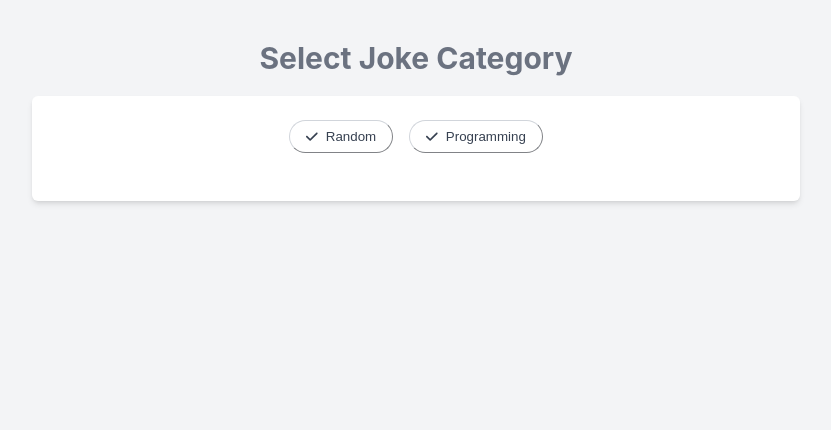
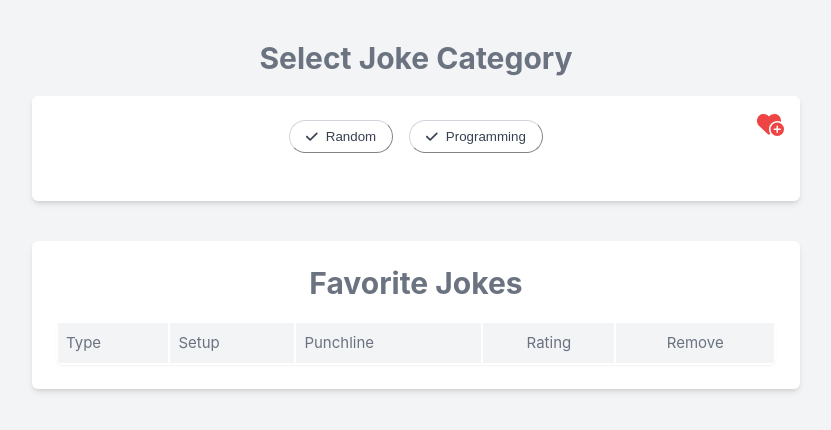
Before and after one commit to AlexandrosSeme/jokes-vue, a Vue app: page / in a window 1280 px wide. Shown: the top 430 px of the page, without its empty margins (224-1055 px from the left). Built offline with nearby package versions, Linux system fonts and the light colour scheme.

Commit message:
Add favorites table / create add-delete interaction

```diff
--- a/src/App.vue
+++ b/src/App.vue
@@ -4,7 +4,6 @@ import Jokes from './components/Jokes.vue'
 
 <template>
   <div class="min-h-screen w-full bg-gray-100 flex flex-col items-center pt-10 px-4">
-    <i class="fa-solid fa-heart"></i>
     <h1 class="text-3xl font-bold mb-5 text-gray-500 text-center w-full">Select Joke Category</h1>
     <Jokes class="w-full" />
   </div>
--- a/src/components/Jokes.vue
+++ b/src/components/Jokes.vue
@@ -1,5 +1,7 @@
 <template>
-    <div class="w-full max-w-3xl bg-white mx-auto p-6 shadow-md rounded-md">
+    <div class="w-full max-w-3xl bg-white mx-auto p-6 shadow-md rounded-md relative">
+        <font-awesome-icon @click="addJoke(joke)" icon="heart-circle-plus"
+            class="absolute top-4 right-4 text-red-500 text-2xl cursor-pointer z-10" />
         <div class="flex justify-center gap-4 mb-6">
             <button id="randomButton" @click="fetchJoke('random')" :class="buttonClass('random')">
                 <font-awesome-icon icon="check" class="mr-2" />
@@ -26,7 +28,39 @@
             </p>
         </div>
     </div>
+    <div class="mt-10 overflow-x-auto w-full max-w-3xl bg-white mx-auto p-6 shadow-md rounded-md relative">
+        <h1 class="text-3xl font-bold mb-5 text-gray-500 text-center w-full">Favorite Jokes</h1>
+        <table class="w-full table-auto border border-gray-300 rounded-md shadow-sm">
+            <thead class="bg-gray-100">
+                <tr>
+                    <th class="px-2 py-2 text-left text-gray-500">Type</th>
+                    <th class="px-2 py-2 text-left text-gray-500">Setup</th>
+                    <th class="px-2 py-2 text-left text-gray-500">Punchline</th>
+                    <th class="px-2 py-2 text-center text-gray-500">Rating</th>
+                    <th class="px-2 py-2 text-center text-gray-500">Remove</th>
+                </tr>
+            </thead>
+            <tbody>
+                <tr v-for="(joke, index) in tableJokes" class="border-t hover:bg-gray-50 transition">
+                    <td class="px-2 py-2 capitalize">{{ joke.type }}</td>
+                    <td class="px-2 py-2">{{ joke.setup }}</td>
+                    <td class="px-2 py-2">{{ joke.punchline }}</td>
+                    <td class="px-2 py-2 text-center stars">
+                        <font-awesome-icon v-for="star in 5" :icon="joke.rating >= star ? 'star' : 'star-half-alt'"
+                            class="cursor-pointer text-yellow-500 mx-0.5" @click="setRating(joke, star)" />
+                    </td>
+                    <td class="px-2 py-2 text-center">
+                        <button class="text-red-600 hover:text-red-800 transition  cursor-pointer"
+                            @click="removeJoke(joke.id)">
+                            <font-awesome-icon icon="trash" />
+                        </button>
+                    </td>
+                </tr>
+            </tbody>
+        </table>
+    </div>
 </template>
+
 
 <script setup lang="ts">
 import { ref } from 'vue'
@@ -35,6 +69,8 @@
 type JokeType = 'random' | 'programming' | null
 const selected = ref<JokeType>(null)
 const joke = ref<any | null>(null)
+const tableJokes = ref<any[]>([]);
+type RatedJoke = { id: number; type: string; setup: string; punchline: string; rating?: number }
 
 async function fetchJoke(type: JokeType) {
     selected.value = type
@@ -44,6 +80,7 @@
         } else if (type === 'programming') {
             joke.value = await getProgrammingJokes()
         }
+
         console.log('Joke fetched:', joke.value)
     } catch (error) {
         console.error('Error fetching joke:', error)
@@ -57,12 +94,34 @@
         ? `${base} button-active text-white border-transparent`
         : `${base} bg-white text-gray-700 border-gray-300 hover:bg-gray-200`
 }
+
+function addJoke(joke: RatedJoke) {
+    const exists = tableJokes.value.find(existing => existing.id === joke.id)
+    if (!exists && joke != null) {
+        tableJokes.value.push({ ...joke, rating: 0 })
+    } else {
+        console.log('Already exist')
+    }
+}
+
+
+function setRating(joke: RatedJoke, rating: number) {
+    const index = tableJokes.value.findIndex(el => el.id === joke.id)
+    if (index !== -1) {
+        tableJokes.value[index].rating = rating
+    }
+}
+function removeJoke(id: number) {
+    tableJokes.value = tableJokes.value.filter(joke => joke.id !== id)
+}
+
 </script>
 
 <style scoped>
 .button-active {
     background-color: #5d648d;
 }
+
 .button-active:hover {
     background-color: #4b4f6d;
 }
@@ -75,4 +134,8 @@
 .info {
     color: rgb(45, 104, 240);
 }
+
+.stars {
+    width: 20%;
+}
 </style>
--- a/src/plugins/fontawesome.ts
+++ b/src/plugins/fontawesome.ts
@@ -1,7 +1,7 @@
 import { library } from '@fortawesome/fontawesome-svg-core'
 import { FontAwesomeIcon } from '@fortawesome/vue-fontawesome'
-import { faHeart, faTrash, faStar, faInfoCircle, faCheck , faHeartCirclePlus , faExclamationCircle, faFaceSmile} from '@fortawesome/free-solid-svg-icons'
+import { faHeart, faTrash, faStar, faInfoCircle, faCheck , faHeartCirclePlus , faExclamationCircle, faFaceSmile, faStarHalfAlt } from '@fortawesome/free-solid-svg-icons'
 
-library.add(faHeart, faTrash, faStar, faInfoCircle, faCheck, faHeartCirclePlus, faExclamationCircle, faFaceSmile)
+library.add(faHeart, faTrash, faStar, faInfoCircle, faCheck, faHeartCirclePlus, faExclamationCircle, faFaceSmile, faStarHalfAlt)
 
 export default FontAwesomeIcon
```
Lines whose indentation alone changed are shown as unchanged.
